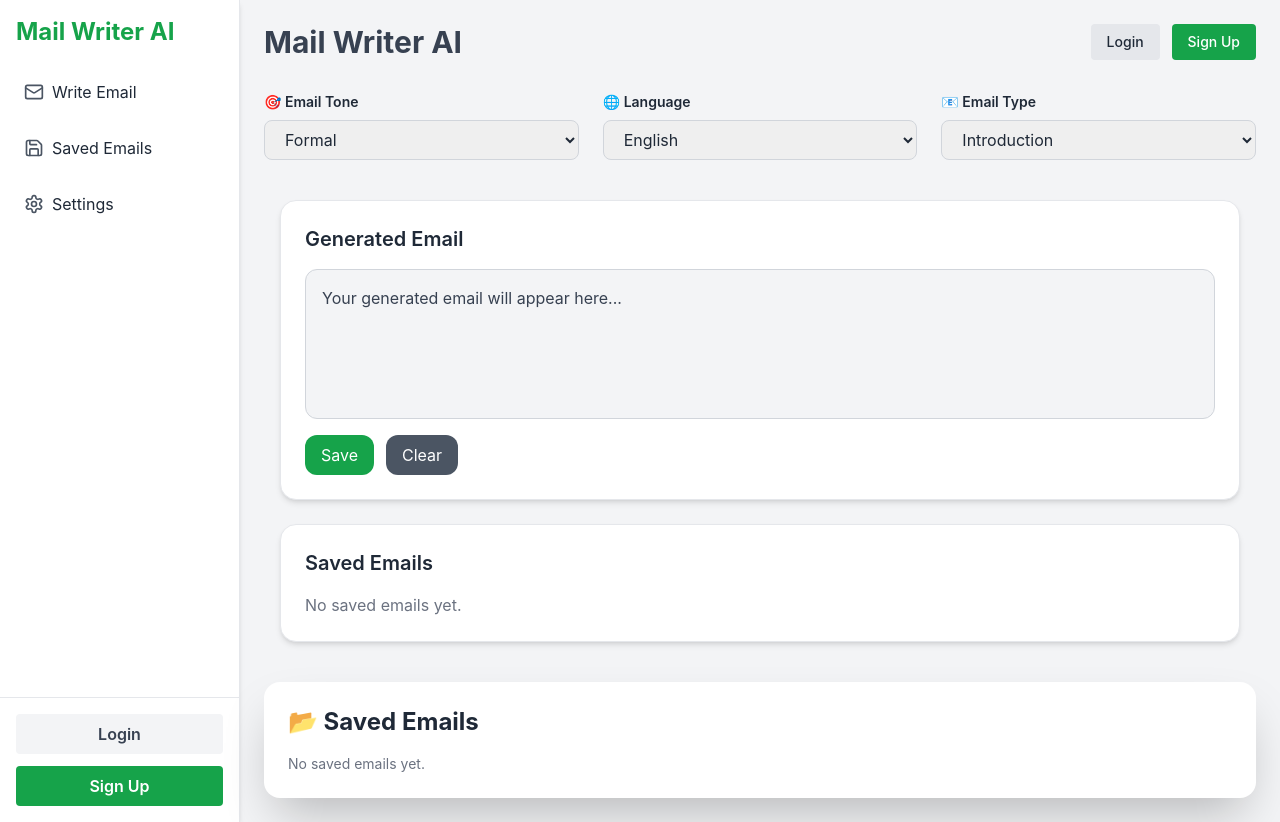
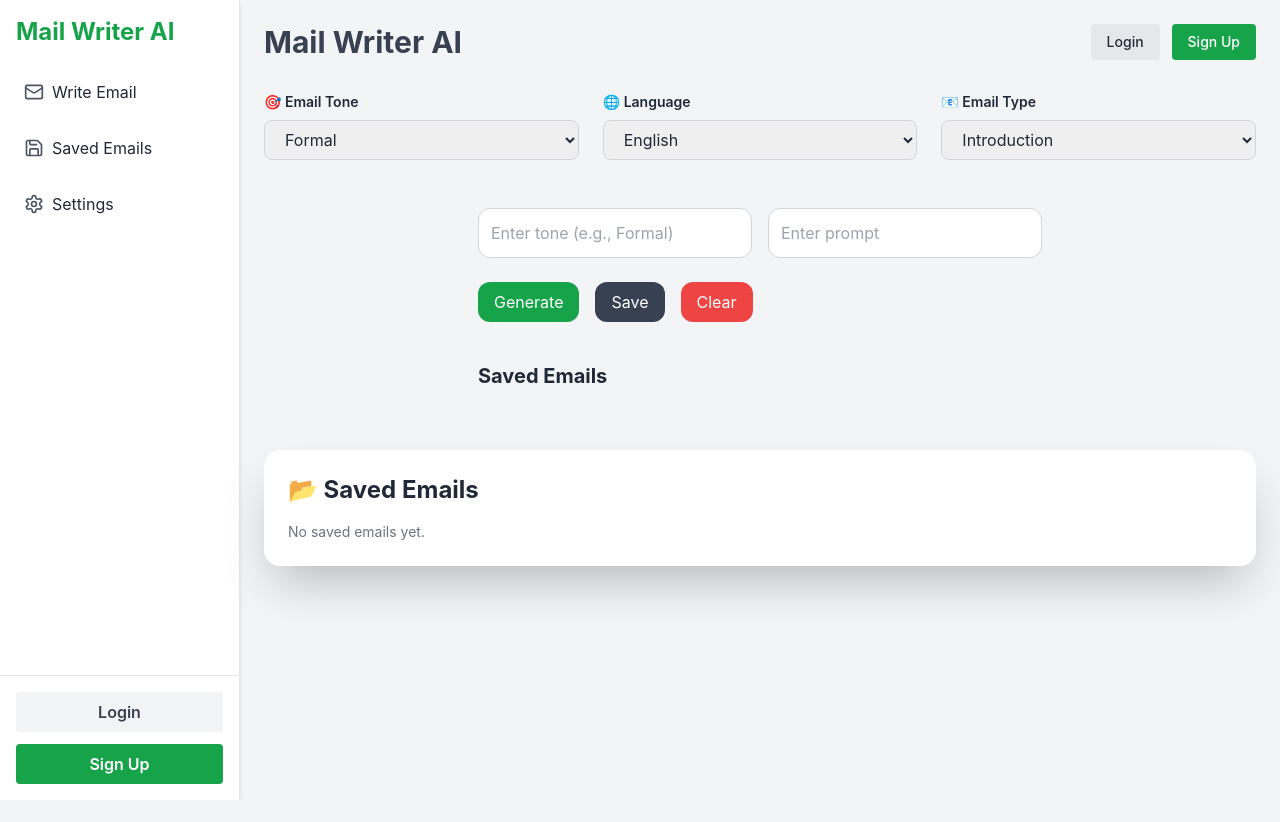
Before and after one commit to SurajDahikar/mail-writer-ai, a React (Vite) app: page / in a window 1280 px wide. After the commit the page ends 800 px from the top, so only its background shows below. Built offline with nearby package versions, Linux system fonts and the light colour scheme.

Commit message:
Added Edit Saved Email feature and improved UI layout

```diff
--- a/src/components/EmailOutput.jsx
+++ b/src/components/EmailOutput.jsx
@@ -1,91 +1,152 @@
-import React, { useState } from "react";
+import React, { useState, useEffect } from 'react';
 
-const EmailOutput = ({ emailText, onClear, onSave }) => {
-  const [savedEmails, setSavedEmails] = useState(
-    JSON.parse(localStorage.getItem("savedEmails")) || []
-  );
+const EmailOutput = () => {
+  const [tone, setTone] = useState('');
+  const [prompt, setPrompt] = useState('');
+  const [generatedEmail, setGeneratedEmail] = useState('');
+  const [savedEmails, setSavedEmails] = useState([]);
+  const [editIndex, setEditIndex] = useState(null);
+  const [editContent, setEditContent] = useState('');
+
+  useEffect(() => {
+    const storedEmails = JSON.parse(localStorage.getItem('savedEmails')) || [];
+    setSavedEmails(storedEmails);
+  }, []);
+
+  const handleGenerate = () => {
+    const email = `Tone: ${tone}\nPrompt: ${prompt}\n\nDear User,\n\nThis is an AI-generated email based on the provided prompt.`;
+    setGeneratedEmail(email);
+  };
 
   const handleSave = () => {
-    if (!emailText.trim()) return;
-    const updatedEmails = [...savedEmails, emailText];
+    if (!generatedEmail.trim()) return;
+    const updatedEmails = [...savedEmails, generatedEmail];
     setSavedEmails(updatedEmails);
-    localStorage.setItem("savedEmails", JSON.stringify(updatedEmails));
-    if (onSave) onSave(emailText);
+    localStorage.setItem('savedEmails', JSON.stringify(updatedEmails));
+    setGeneratedEmail('');
   };
 
   const handleDelete = (index) => {
-    const updatedEmails = savedEmails.filter((_, i) => i !== index);
+    const updatedEmails = [...savedEmails];
+    updatedEmails.splice(index, 1);
     setSavedEmails(updatedEmails);
-    localStorage.setItem("savedEmails", JSON.stringify(updatedEmails));
+    localStorage.setItem('savedEmails', JSON.stringify(updatedEmails));
   };
 
-  const handleExportPDF = (email, index) => {
-    const element = document.createElement("a");
-    const file = new Blob([email], { type: "application/pdf" });
+  const handleEdit = (index) => {
+    setEditIndex(index);
+    setEditContent(savedEmails[index]);
+  };
+
+  const handleSaveEdit = (index) => {
+    const updatedEmails = [...savedEmails];
+    updatedEmails[index] = editContent;
+    setSavedEmails(updatedEmails);
+    localStorage.setItem('savedEmails', JSON.stringify(updatedEmails));
+    setEditIndex(null);
+    setEditContent('');
+  };
+
+  const handleExportPDF = (emailContent) => {
+    const element = document.createElement('a');
+    const file = new Blob([emailContent], { type: 'application/pdf' });
     element.href = URL.createObjectURL(file);
-    element.download = `email_${index + 1}.pdf`;
+    element.download = 'email.pdf';
     document.body.appendChild(element);
     element.click();
     document.body.removeChild(element);
   };
 
+  const handleClear = () => {
+    setTone('');
+    setPrompt('');
+    setGeneratedEmail('');
+  };
+
   return (
-    <div className="w-full p-4">
-      {/* Generated Email Output Section */}
-      <div className="bg-white rounded-2xl shadow-md p-6 mb-6 border border-gray-200">
-        <h2 className="text-xl font-semibold mb-4 text-gray-800">Generated Email</h2>
-        <div className="min-h-[150px] whitespace-pre-wrap text-gray-700 bg-gray-100 rounded-xl p-4 border border-gray-300">
-          {emailText || "Your generated email will appear here..."}
+    <div className="p-6 space-y-6 max-w-5xl mx-auto">
+      {/* Input Section */}
+      <div className="grid grid-cols-1 md:grid-cols-2 gap-4">
+        <input
+          type="text"
+          placeholder="Enter tone (e.g., Formal)"
+          className="p-3 border border-gray-300 rounded-xl w-full"
+          value={tone}
+          onChange={(e) => setTone(e.target.value)}
+        />
+        <input
+          type="text"
+          placeholder="Enter prompt"
+          className="p-3 border border-gray-300 rounded-xl w-full"
+          value={prompt}
+          onChange={(e) => setPrompt(e.target.value)}
+        />
       </div>
 
-        <div className="flex flex-wrap gap-3 mt-4">
+      {/* Buttons */}
+      <div className="flex flex-wrap gap-4">
+        <button onClick={handleGenerate} className="px-4 py-2 bg-green-600 text-white rounded-xl">Generate</button>
+        <button onClick={handleSave} className="px-4 py-2 bg-gray-700 text-white rounded-xl">Save</button>
+        <button onClick={handleClear} className="px-4 py-2 bg-red-500 text-white rounded-xl">Clear</button>
+      </div>
+
+      {/* Output Email */}
+      {generatedEmail && (
+        <div className="bg-white border border-gray-300 p-4 rounded-xl shadow-md">
+          <h2 className="text-lg font-semibold mb-2">Generated Email:</h2>
+          <pre className="whitespace-pre-wrap text-sm text-gray-800">{generatedEmail}</pre>
+        </div>
+      )}
+
+      {/* Saved Emails Section */}
+      <div>
+        <h2 className="text-xl font-bold mb-3 mt-10">Saved Emails</h2>
+        <div className="grid grid-cols-1 md:grid-cols-2 gap-4">
+          {savedEmails.map((email, index) => (
+            <div key={index} className="border p-4 rounded-xl shadow-sm bg-gray-100 relative">
+              {editIndex === index ? (
+                <>
+                  <textarea
+                    value={editContent}
+                    onChange={(e) => setEditContent(e.target.value)}
+                    className="w-full p-2 border border-gray-300 rounded-md"
+                    rows={6}
+                  />
                   <button
-            onClick={handleSave}
-            className="px-4 py-2 bg-green-600 text-white rounded-xl hover:bg-green-700 transition"
+                    onClick={() => handleSaveEdit(index)}
+                    className="mt-2 px-3 py-1 bg-green-600 text-white rounded-xl"
                   >
-            Save
+                    Save Update
+                  </button>
+                </>
+              ) : (
+                <>
+                  <pre className="whitespace-pre-wrap text-sm text-gray-800 mb-2">{email}</pre>
+                  <div className="flex flex-wrap gap-2">
+                    <button
+                      onClick={() => handleEdit(index)}
+                      className="px-3 py-1 bg-blue-600 text-white text-sm rounded-md"
+                    >
+                      Edit
                     </button>
                     <button
-            onClick={onClear}
-            className="px-4 py-2 bg-gray-600 text-white rounded-xl hover:bg-gray-700 transition"
-          >
-            Clear
-          </button>
-        </div>
-      </div>
-
-      {/* Saved Emails Section */}
-      <div className="bg-white rounded-2xl shadow-md p-6 border border-gray-200">
-        <h2 className="text-xl font-semibold mb-4 text-gray-800">Saved Emails</h2>
-
-        {savedEmails.length === 0 ? (
-          <p className="text-gray-500">No saved emails yet.</p>
-        ) : (
-          <div className="grid grid-cols-1 md:grid-cols-2 gap-4">
-            {savedEmails.map((email, index) => (
-              <div
-                key={index}
-                className="bg-gray-50 border border-gray-300 rounded-xl p-4 relative"
-              >
-                <div className="whitespace-pre-wrap text-sm text-gray-700 mb-3">{email}</div>
-                <div className="flex gap-2">
-                  <button
                       onClick={() => handleDelete(index)}
-                    className="text-sm px-3 py-1 bg-red-500 text-white rounded-md hover:bg-red-600 transition"
+                      className="px-3 py-1 bg-red-600 text-white text-sm rounded-md"
                     >
                       Delete
                     </button>
                     <button
-                    onClick={() => handleExportPDF(email, index)}
-                    className="text-sm px-3 py-1 bg-gray-700 text-white rounded-md hover:bg-gray-800 transition"
+                      onClick={() => handleExportPDF(email)}
+                      className="px-3 py-1 bg-purple-600 text-white text-sm rounded-md"
                     >
-                    Export PDF
+                      Export to PDF
                     </button>
                   </div>
+                </>
+              )}
             </div>
           ))}
         </div>
-        )}
       </div>
     </div>
   );
```
Lines whose indentation alone changed are shown as unchanged.
